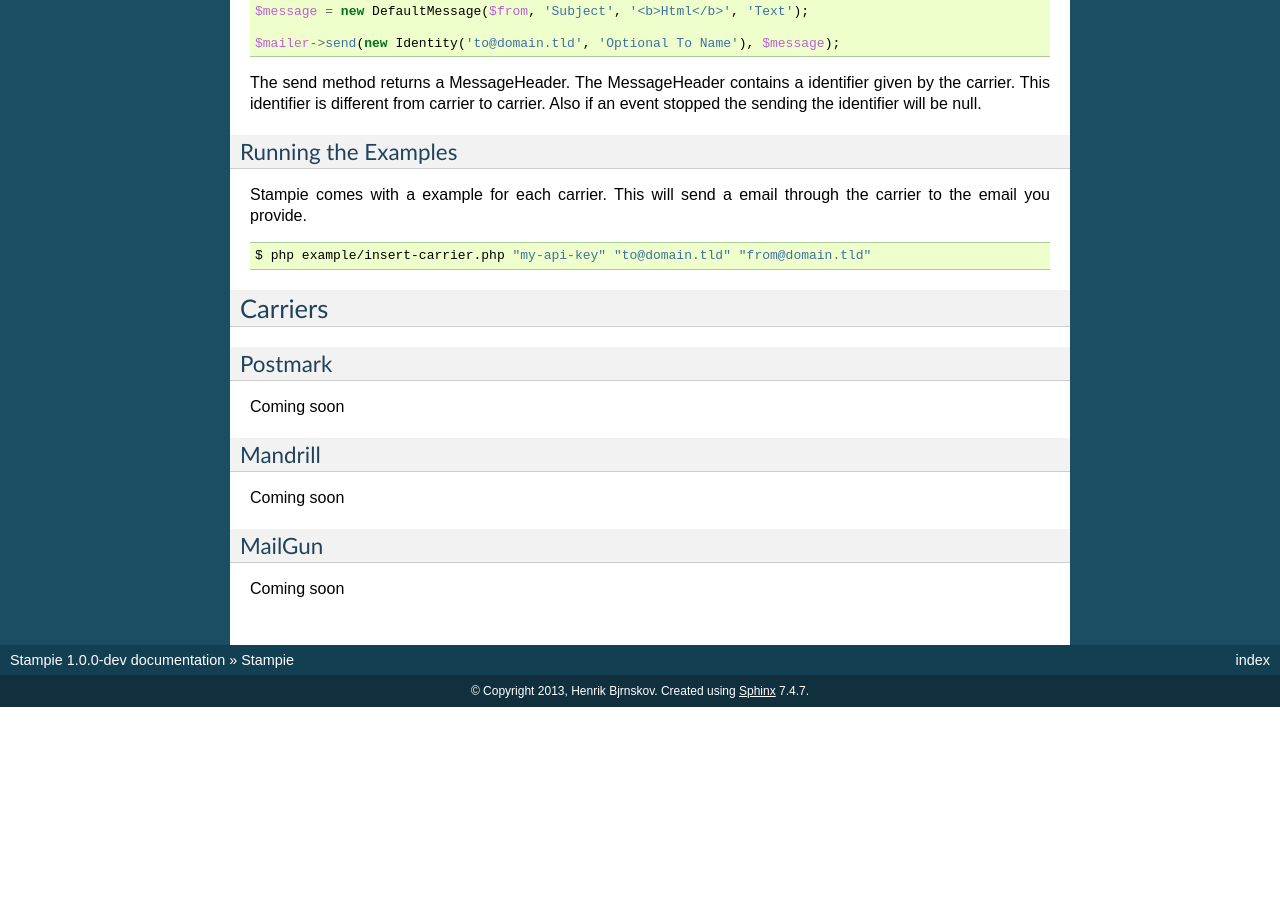
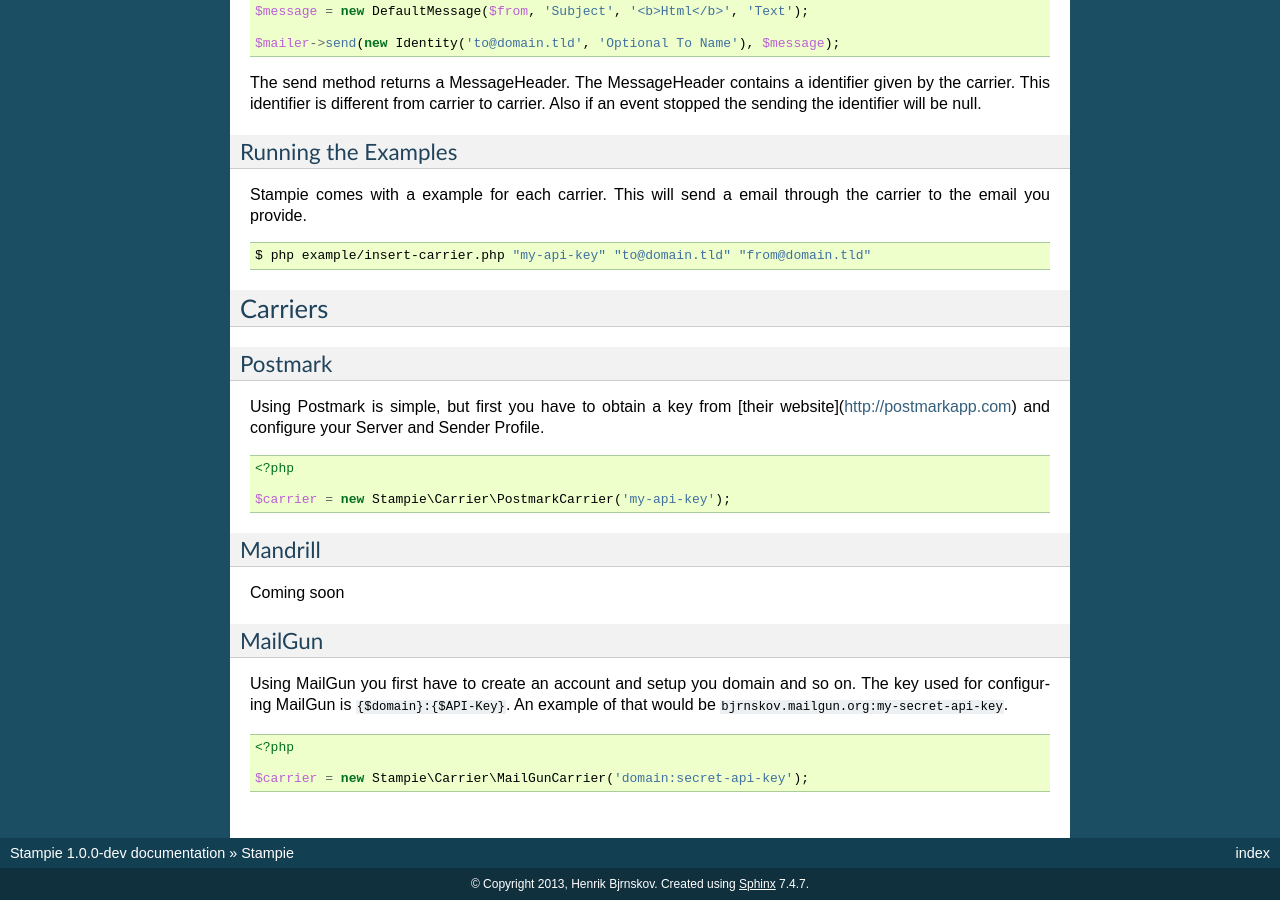
Before and after one commit to Stampie/Stampie, a Sphinx documentation site: the page built from doc/index.rst, in a window 1280 px wide and 900 px high, scrolled down 1196 px. Built offline with Sphinx 7.4.7, drawn with Linux system fonts in a browser that asks for light colours; before the commit the page ends 1903 px from its top, so only the background shows below that.

Commit message:
documentation

```diff
--- a/doc/index.rst
+++ b/doc/index.rst
@@ -92,7 +92,14 @@ Carriers
 Postmark
 ~~~~~~~~
 
-Coming soon
+Using Postmark is simple, but first you have to obtain a key from [their website](http://postmarkapp.com) and configure
+your Server and Sender Profile.
+
+.. code-block:: php
+
+    <?php
+
+    $carrier = new Stampie\Carrier\PostmarkCarrier('my-api-key');
 
 Mandrill
 ~~~~~~~~
@@ -102,4 +109,11 @@ Coming soon
 MailGun
 ~~~~~~~
 
-Coming soon
+Using MailGun you first have to create an account and setup you domain and so on. The key used for configuring MailGun
+is ``{$domain}:{$API-Key}``. An example of that would be ``bjrnskov.mailgun.org:my-secret-api-key``.
+
+.. code-block:: php
+
+    <?php
+
+    $carrier = new Stampie\Carrier\MailGunCarrier('domain:secret-api-key');
```
Also changed, not shown: 1 other file.
